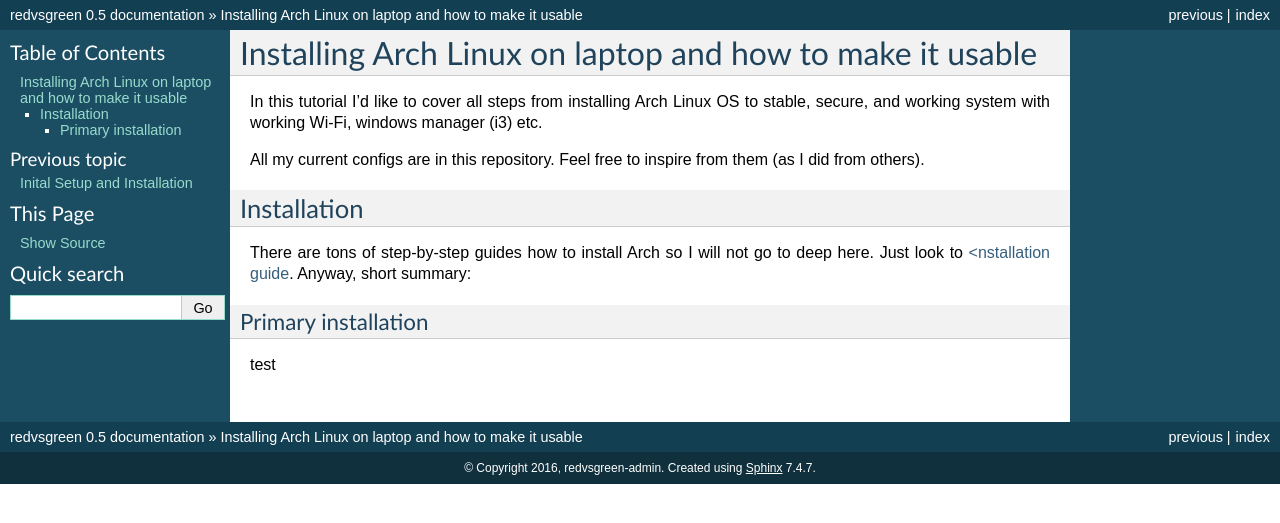
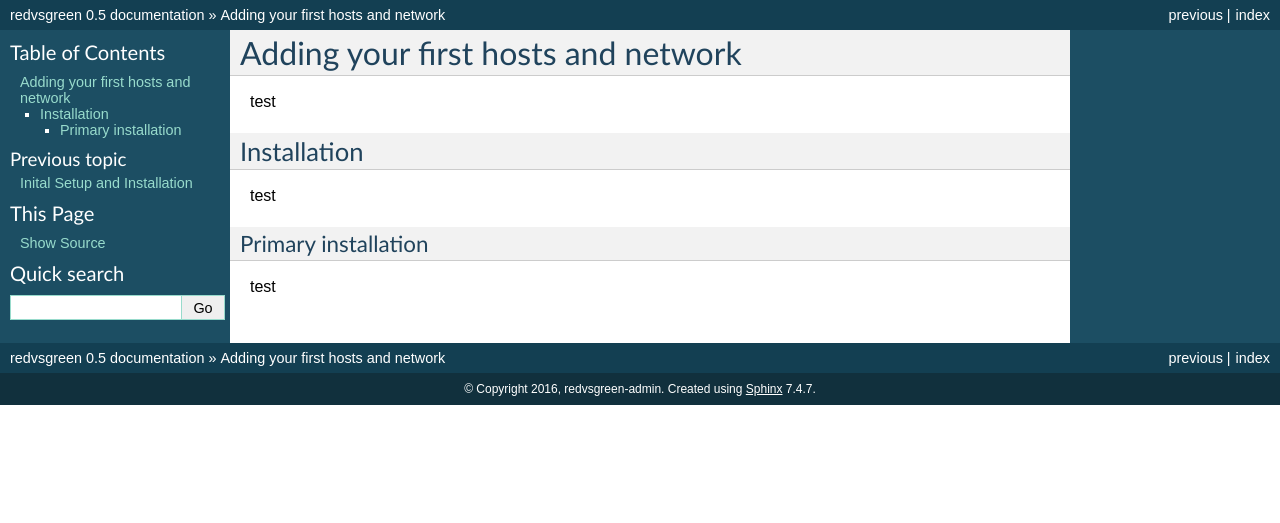
Before and after one commit to RedvsGreen-org/Docs, a Sphinx documentation site: the page built from docs/source/addingfirstnetwork.rst, in a window 1280 px wide. Shown: the top 523 px of the page. Built offline with Sphinx 7.4.7, drawn with Linux system fonts in a browser that asks for light colours.

Commit message:
Update addingfirstnetwork.rst

```diff
--- a/docs/source/addingfirstnetwork.rst
+++ b/docs/source/addingfirstnetwork.rst
@@ -1,18 +1,12 @@
-Installing Arch Linux on laptop and how to make it usable
+Adding your first hosts and network
 =========================================================
 
-In this tutorial I'd like to cover all steps from installing Arch Linux
-OS to stable, secure, and working system with working Wi-Fi, windows
-manager (i3) etc.
-
-All my current configs are in this repository. Feel free to inspire from
-them (as I did from others).
+test
 
 Installation
 ------------
 
-There are tons of step-by-step guides how to install Arch so I will not
-go to deep here. Just look to `<nstallation guide <https://wiki.archlinux.org/index.php/installation_guide>`_. Anyway, short summary:
+test
 
 Primary installation
 ~~~~~~~~~~~~~~~~~~~~
```
